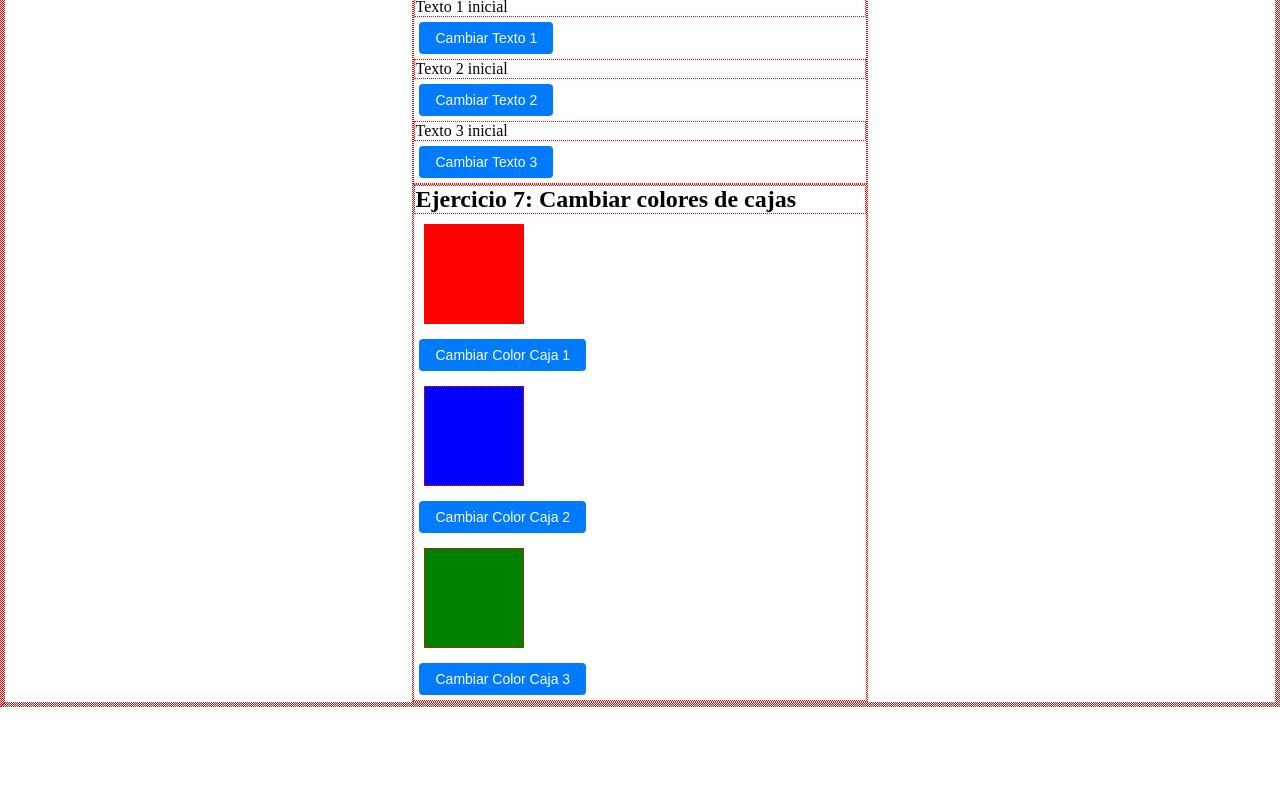
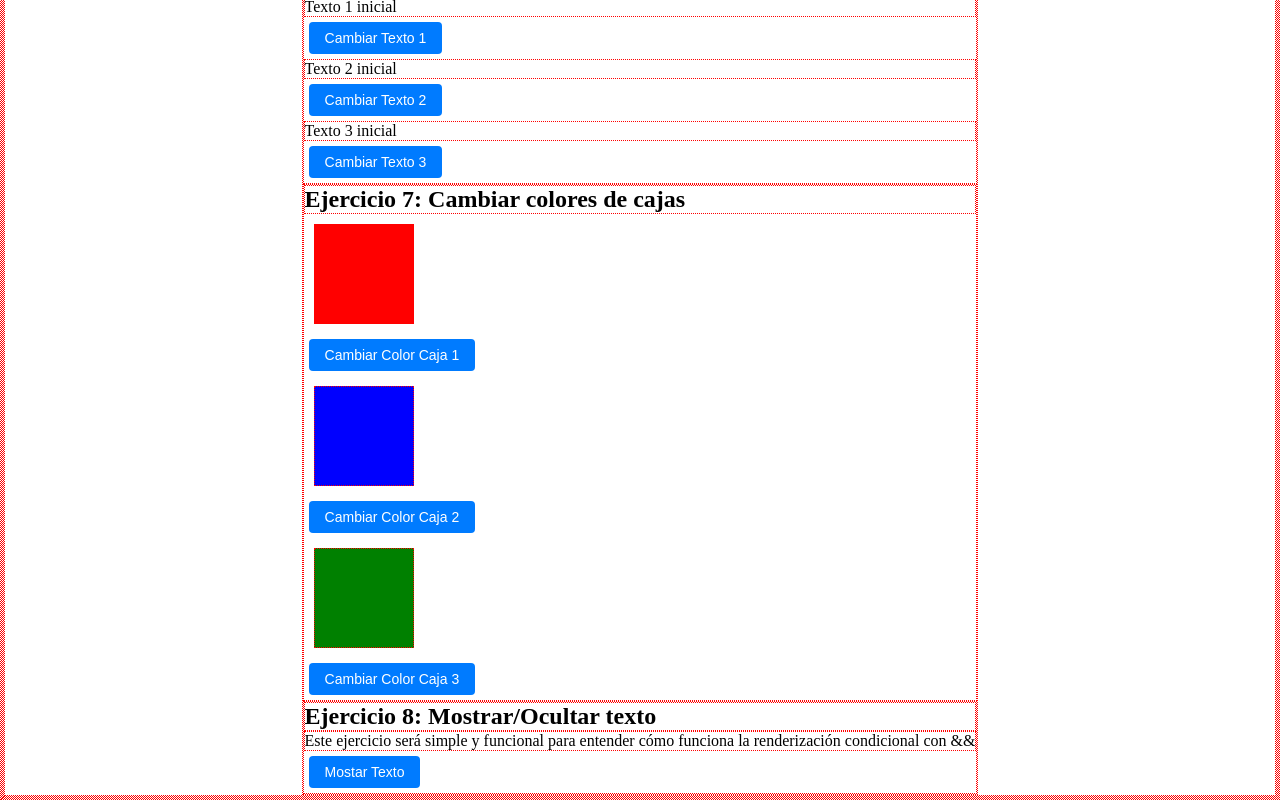
Before and after one commit to EsneiderCdD/Reto1de365, a React (Vite) app: page / in a window 1280 px wide. Shown: the part 3038-3838 px from the top of the page. Before the commit the page ends 3745 px from the top, so only its background shows below. Built offline with nearby package versions, Linux system fonts and the light colour scheme.

Commit message:
Ejercicio 8: Renderizacion condicional

```diff
--- a/src/App.jsx
+++ b/src/App.jsx
@@ -2,6 +2,7 @@ import React, { useState } from 'react';
 import { motion } from 'framer-motion';
 import './App.css';
 import Card from './components/Card';
+
 
 
 function App() {
@@ -68,13 +69,18 @@ function App() {
   const [colorCaja2, setColorCaja2] = useState('blue');
   const [colorCaja3, setColorCaja3] = useState('green');
 
-
-
   const cambiarColor1 = () => setColorCaja1(colorCaja1 === 'red' ? 'orange' : 'red');
   const cambiarColor2 = () => setColorCaja2(colorCaja2 === 'blue' ? 'purple' : 'blue');
   const cambiarColor3 = () => setColorCaja3(colorCaja3 === 'green' ? 'yellow' : 'green');
 
+  {/*Ejercicio 8 */}
 
+  {/* Estado para controlar la visibilidad del texto
+  Inicialmente es false, por lo que no aparece.*/}
+  const [mostrarTexto, setMostrarTexto] = useState(false);
+
+  {/* Funcion para alternar entre mostrar y ocultar el texto */}
+  const toggleTexto = () => setMostrarTexto(!mostrarTexto) //cambia 'mostrarTexto' a el valor opuesto
 
 
 
@@ -600,6 +606,17 @@ function App() {
           <button onClick={cambiarColor3}>Cambiar Color Caja 3 </button>
         </div>
 
+        <div className='Ejercicio8'>
+          <h2>Ejercicio 8: Mostrar/Ocultar texto</h2>
+          <p>Este ejercicio será simple y funcional para entender cómo funciona la renderización condicional con &&</p>
+          <button onClick={toggleTexto}>{mostrarTexto ? 'Ocultar Texto' : 'Mostar Texto'}</button>
+          {/* la etiqueta boton cambia dinamicamente entre Ocultar Texto y Mostar Texto usando operador ternario */}
+
+          {mostrarTexto && <p>¡Este es el texto que aparece y desaparece!</p>}
+          {/* si mostrarTexto es true, entonces: ... */}
+
+        </div>
+
 
 
         </div> {/*cierre de Practica*/}
```
